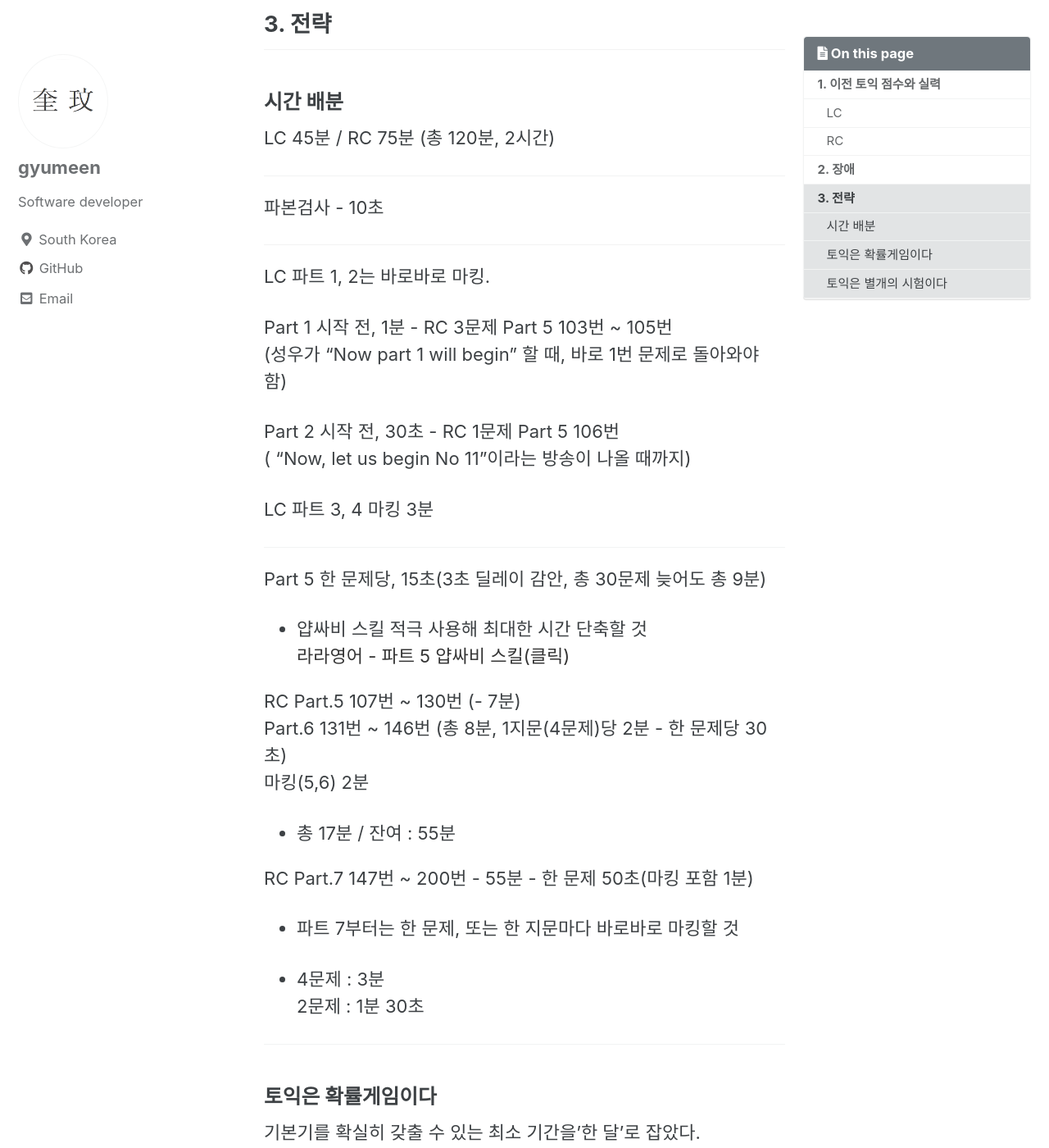
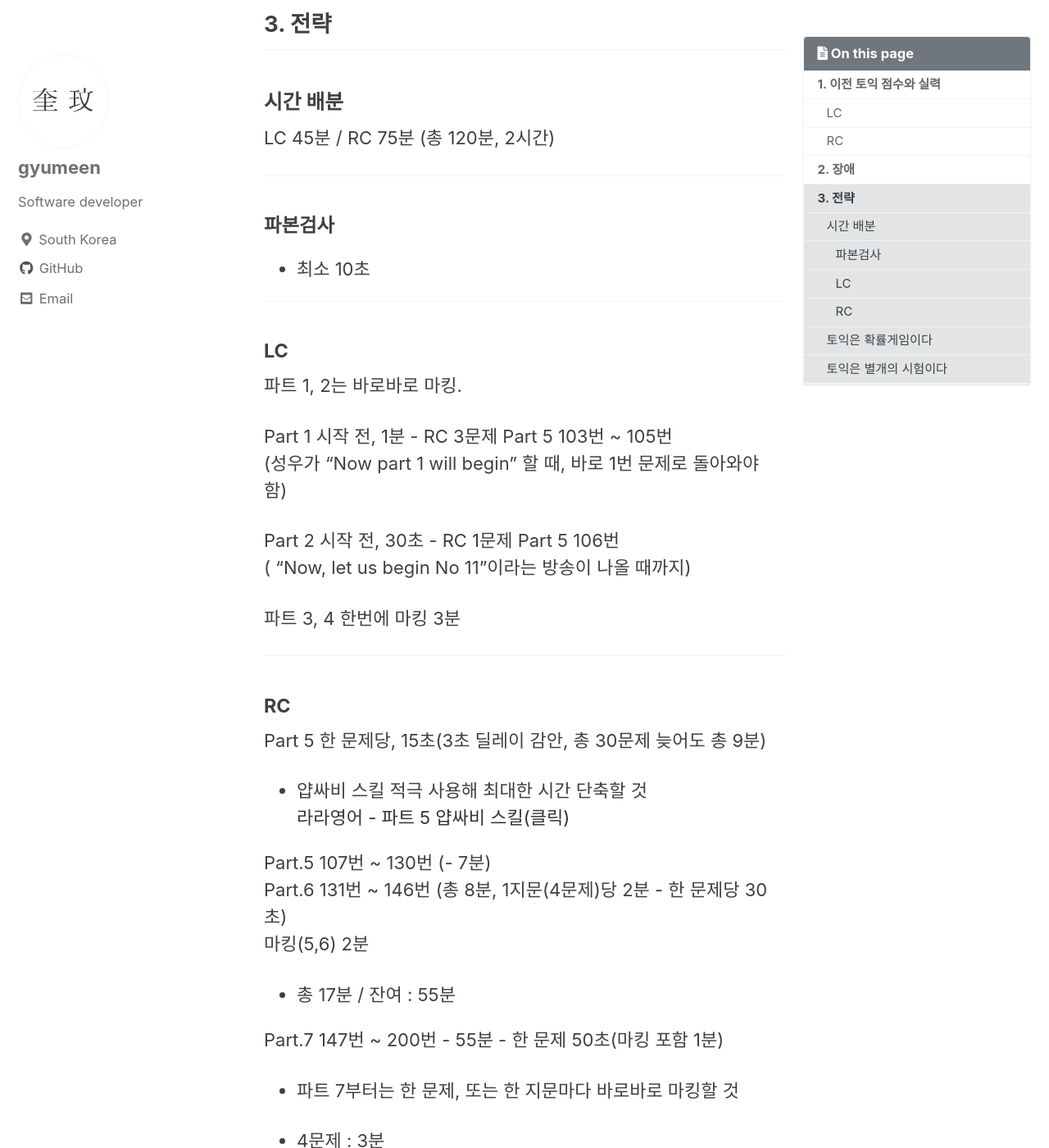
Before and after one commit to gyumeen/gyumeen.github.io, a Jekyll site: the page built from _posts/2021/Challenge/TOEIC/2021-04-01-[Toeic]1.md, in a window 1280 px wide and 1400 px high, scrolled down 2377 px. Shown: the whole window at 82% size. Built offline with Jekyll 4.4.1, drawn with Linux system fonts in a browser that asks for light colours; cached includes are drawn as plain includes; comment, search, counter and statistics services are not loaded.

Commit message:
Update 2021-04-01-[Toeic]1.md

```diff
--- a/_posts/2021/Challenge/TOEIC/2021-04-01-[Toeic]1.md
+++ b/_posts/2021/Challenge/TOEIC/2021-04-01-[Toeic]1.md
@@ -65,12 +65,15 @@ RC의 경우, 시험칠 때마다 꾸준히 뒷 문제 최소 27개 ~ 33개를
 LC 45분 / RC 75분 (총 120분, 2시간)
 
 --------------------------------------
+#### 파본검사
 
-파본검사 - 10초
+- 최소 10초
 
 --------------------------------------
 
-LC 파트 1, 2는 바로바로 마킹.
+#### LC
+
+파트 1, 2는 바로바로 마킹.
 
 Part 1 시작 전, 1분 - RC 3문제 Part 5 103번 ~ 105번
 (성우가 "Now part 1 will begin" 할 때, 바로 1번 문제로 돌아와야 함)
@@ -78,21 +81,23 @@ Part 1 시작 전, 1분 - RC 3문제 Part 5 103번 ~ 105번
 Part 2 시작 전, 30초 - RC 1문제 Part 5 106번
 ( “Now, let us begin No 11”이라는 방송이 나올 때까지)
 
-LC 파트 3, 4 마킹 3분
+파트 3, 4 한번에 마킹 3분
 
 --------------------------------------
+
+#### RC
 
 Part 5 한 문제당, 15초(3초 딜레이 감안, 총 30문제 늦어도 총 9분)
 - 얍싸비 스킬 적극 사용해 최대한 시간 단축할 것
 [라라영어 - 파트 5 얍싸비 스킬(클릭)](https://youtu.be/lLmNMmN86_Q)
 
-RC Part.5 107번 ~ 130번 (- 7분)
+Part.5 107번 ~ 130번 (- 7분)
 Part.6 131번 ~ 146번 (총 8분, 1지문(4문제)당 2분 - 한 문제당 30초)
 마킹(5,6) 2분
 
 - 총 17분 / 잔여 : 55분
 
-RC Part.7 147번 ~ 200번 - 55분 - 한 문제 50초(마킹 포함 1분)
+Part.7 147번 ~ 200번 - 55분 - 한 문제 50초(마킹 포함 1분)
 
 - 파트 7부터는 한 문제, 또는 한 지문마다 바로바로 마킹할 것
 
```
